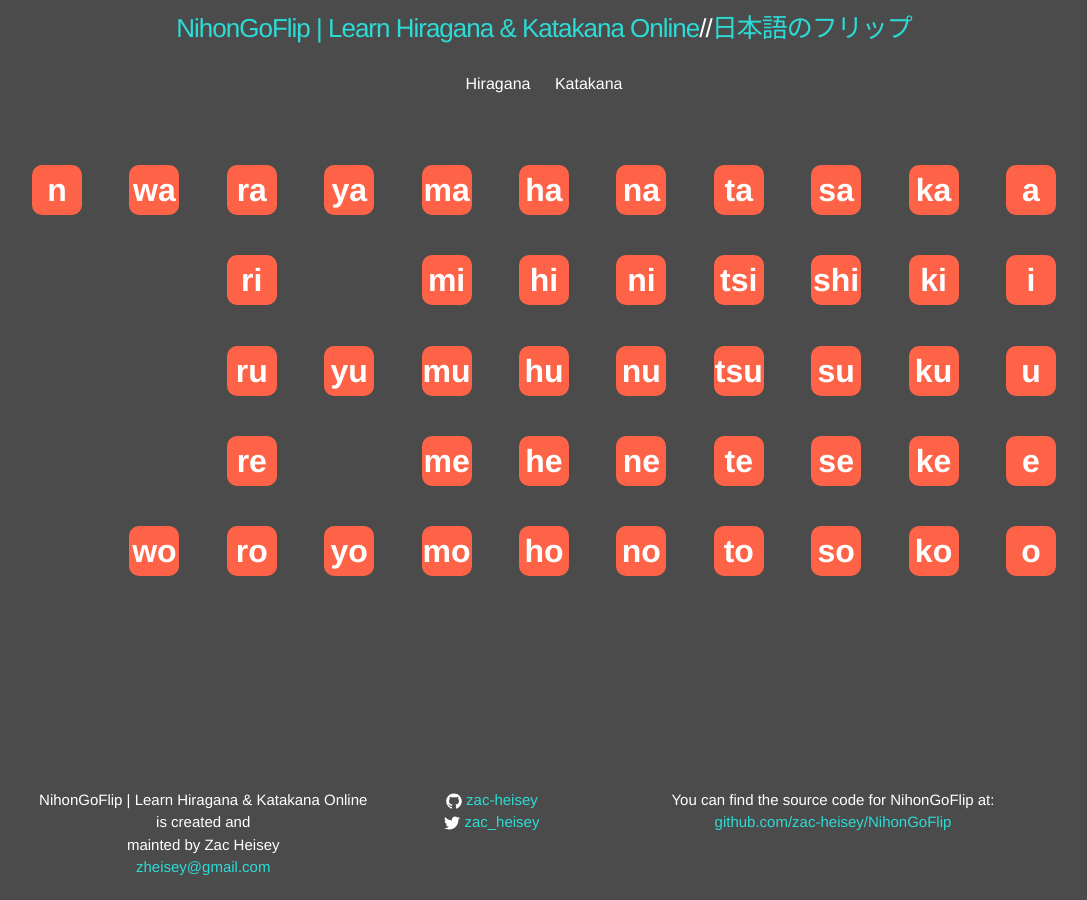
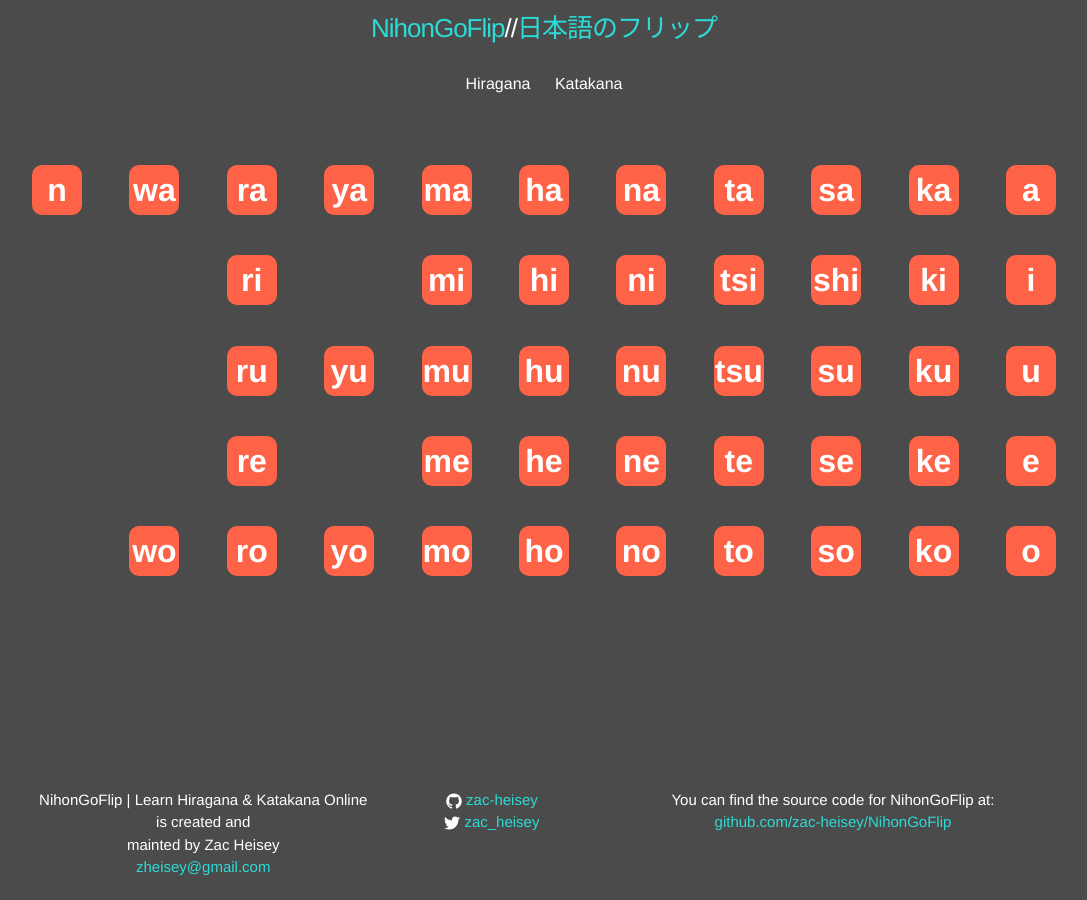
Before and after one commit to zac-heisey/NihonGoFlip, a Jekyll site: the page built from index.html, in a window 1280 px wide. Shown: the whole page, without its empty margins (96-1183 px from the left). Built offline with Jekyll 4.4.1, drawn with Linux system fonts in a browser that asks for light colours.

Commit message:
remove site.title liquid tag from .site-title link in header file

```diff
--- a/_includes/header.html
+++ b/_includes/header.html
@@ -2,7 +2,7 @@
 
   <div class="wrapper">
 
-    <a class="site-title" href="{{ site.baseurl }}/">{{ site.title }}<span style="color:#fff">//</span>日本語のフリップ</a>
+    <a class="site-title" href="{{ site.baseurl }}/">NihonGoFlip<span style="color:#fff">//</span>日本語のフリップ</a>
 
     <nav class="site-nav">
       <a href="#" class="menu-icon">
```
